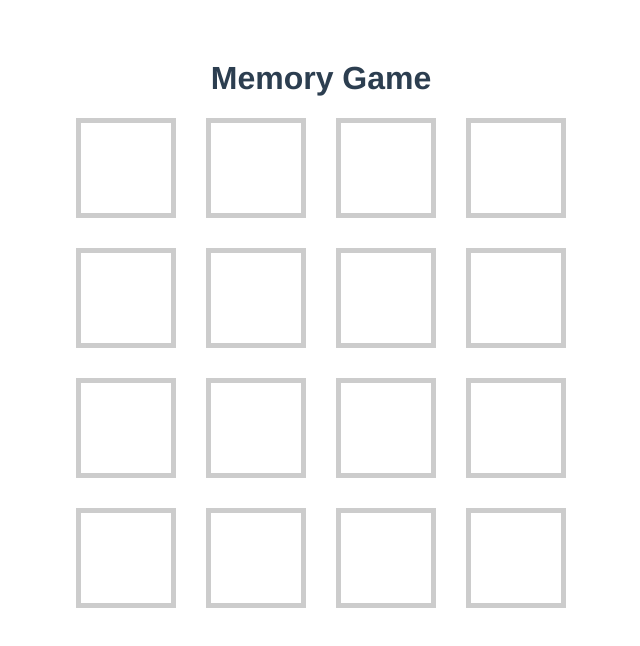
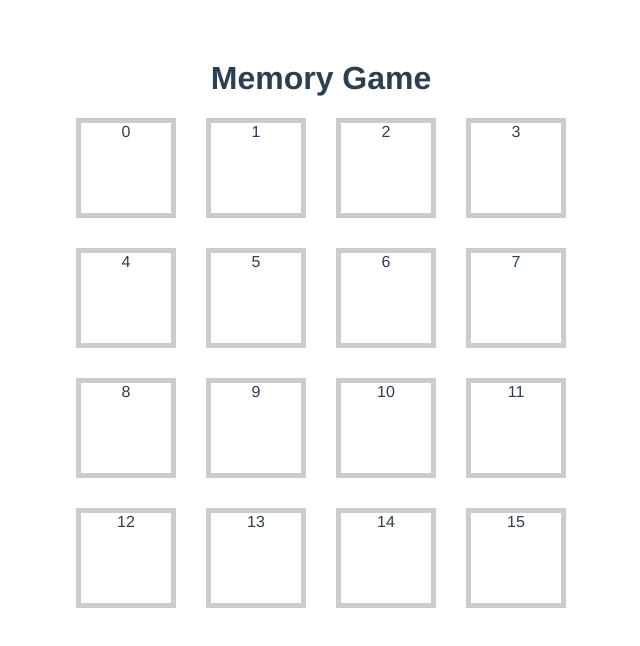
Before and after one commit to aureliasegarra/memory-game, a Vue app: page / in a window 1280 px wide. Shown: the top 646 px of the page, without its empty margins (319-959 px from the left). Built offline with nearby package versions, Linux system fonts and the light colour scheme.

Commit message:
:recycle: Create Card component with value prop

```diff
--- a/src/App.vue
+++ b/src/App.vue
@@ -2,33 +2,33 @@
 
   <h1>Memory Game</h1>
   <section class="game-board">
-    <div class="card"></div>
-    <div class="card"></div>
-    <div class="card"></div>
-    <div class="card"></div>
-    <div class="card"></div>
-    <div class="card"></div>
-    <div class="card"></div>
-    <div class="card"></div>
-    <div class="card"></div>
-    <div class="card"></div>
-    <div class="card"></div>
-    <div class="card"></div>
-    <div class="card"></div>
-    <div class="card"></div>
-    <div class="card"></div>
-    <div class="card"></div>
+    <Card
+      v-for="(card, index) in cardList"
+      :value="card"
+      :key="`card-${index}`"
+      />
 
   </section>
 </template>
 
 <script>
+import Card from "./components/Card.vue";
 
 
 export default {
   name: 'App',
   components: {
+    Card,
+  },
+  setup(){
+    const cardList = [];
 
+    for (let i = 0; i < 16; i++) {
+      cardList.push(i);
+    }
+    return {
+      cardList
+    }
   }
 }
 </script>
--- /dev/null
+++ b/src/components/Card.vue
@@ -0,0 +1,22 @@
+<template>
+
+    <div class="card">
+        {{ value }}
+    </div>
+
+</template>
+
+<script>
+    export default {
+        props: {
+            value: {
+                type: Number,
+                required: true,
+            }
+        }
+    }
+</script>
+
+<style lang="scss" scoped>
+
+</style>
```
